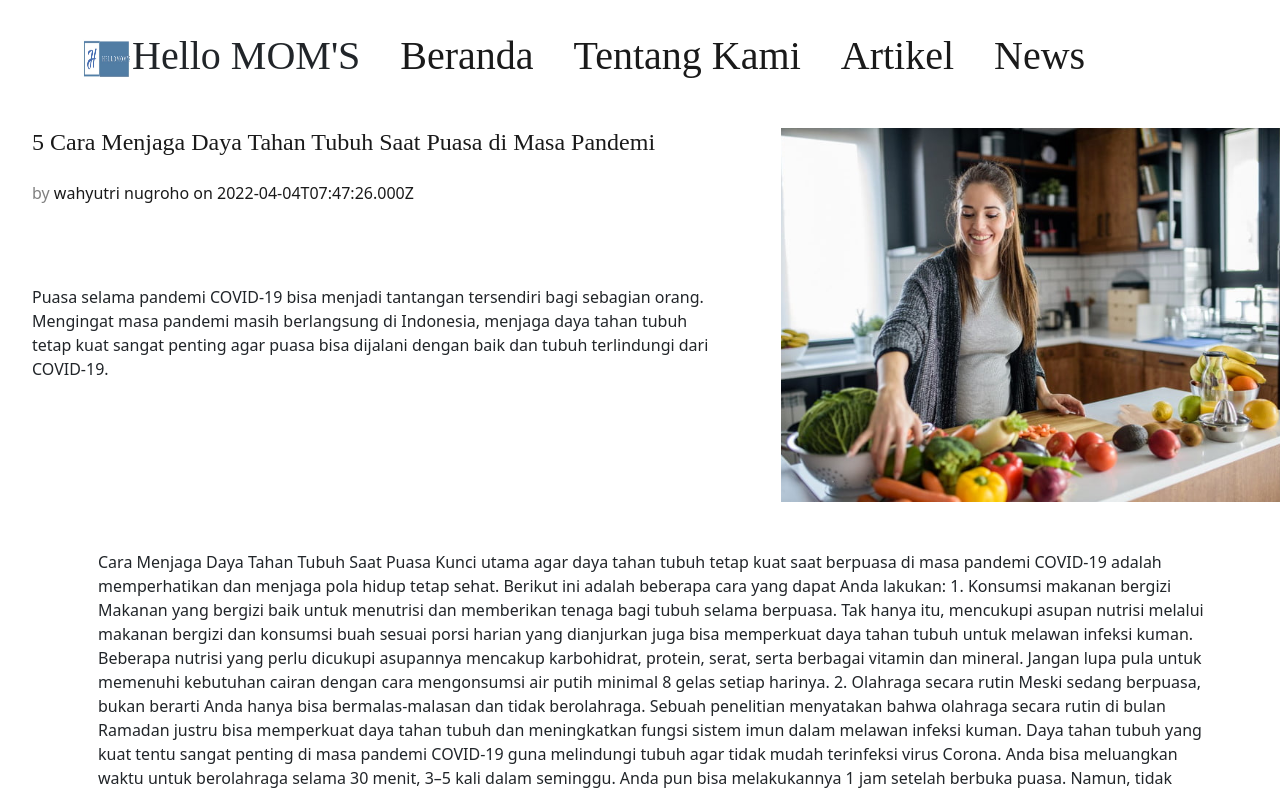
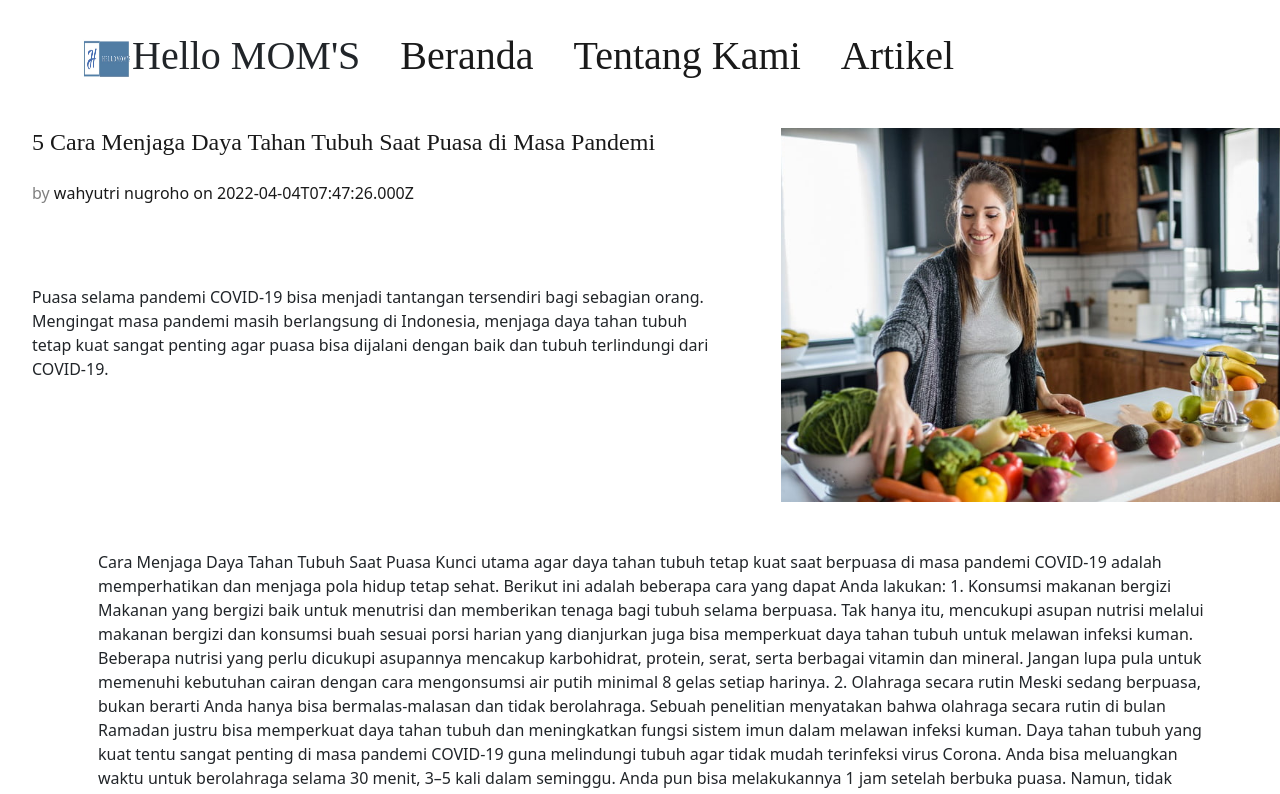
Before and after one commit to WahyutriNugroho/LL-APL-2022, a website: page public/details/2/index.html in a window 1280 px wide. Shown: the top 794 px of the page. Drawn offline with nearby package versions, Linux system fonts and the light colour scheme; files whose address does not match are found by name.

Commit message:
change header.njk and navbar

```diff
--- a/public/details/2/index.html
+++ b/public/details/2/index.html
@@ -41,9 +41,6 @@
             </li>
             <li>
               <a href="#featured-articles">Artikel</a>
-            </li>
-            <li>
-              <a href="/news">News</a>
             </li>
           </ul>
         </nav>
```
Also changed, not shown: public/details/3/index.html (+0 -3 lines), public/index.html (+0 -3 lines).
